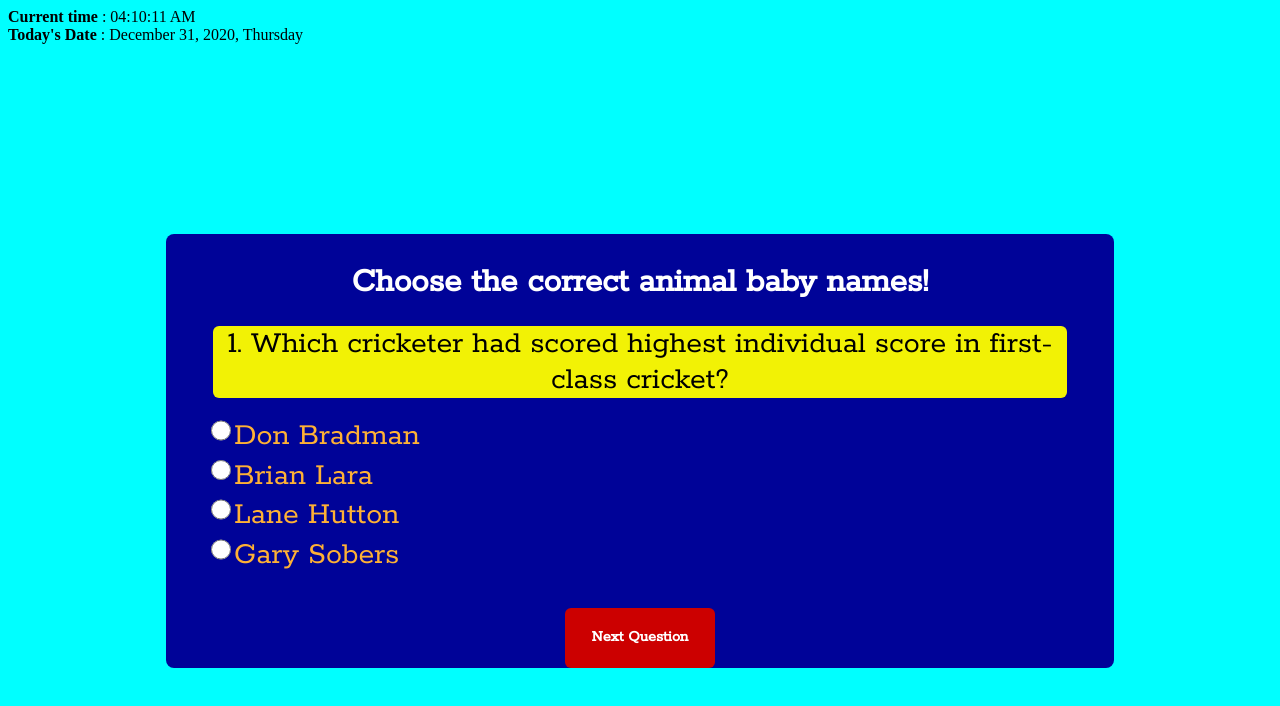
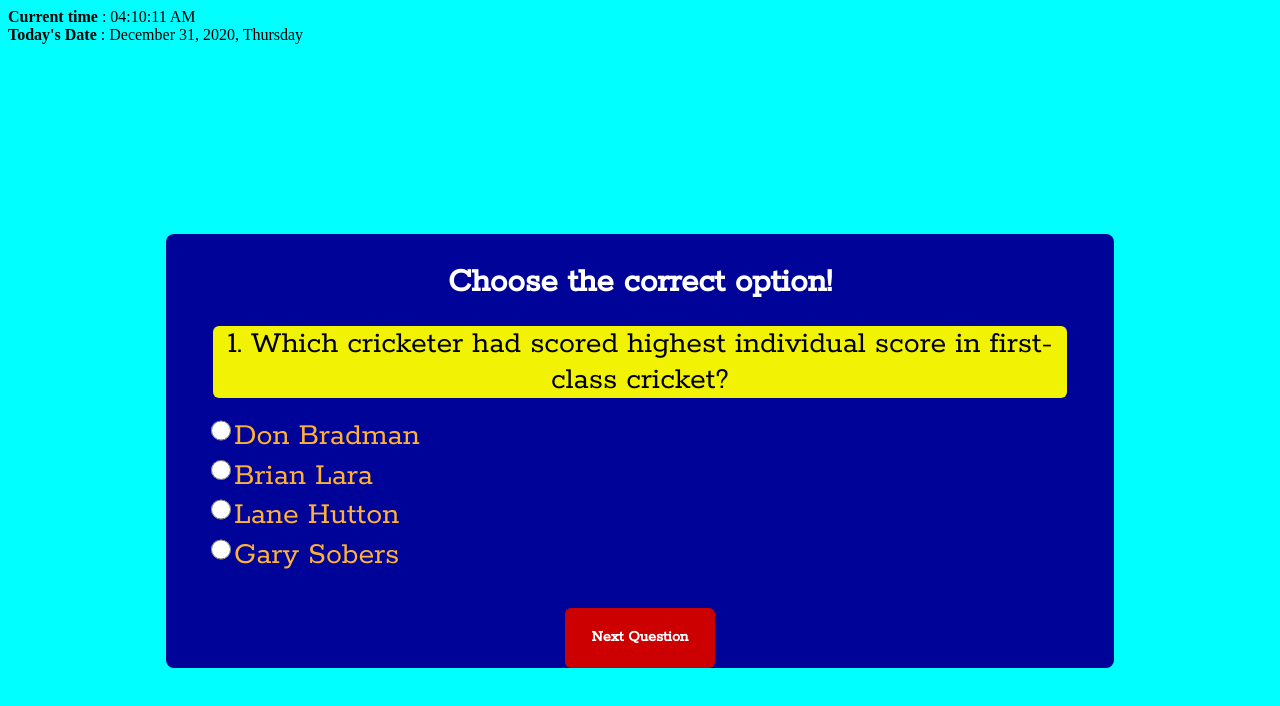
Before and after one commit to ramesh-11/Quiz-App, a plain HTML site: page index.html in a window 1280 px wide. Drawn offline with nearby package versions, Linux system fonts and the light colour scheme; a script that the page names is missing.

Commit message:
Update index.html

```diff
--- a/index.html
+++ b/index.html
@@ -20,7 +20,7 @@
 
 	<!--Quiz-->
 	<div class="quizContainer">
-		<h1>Choose the correct animal baby names!</h1>
+		<h1>Choose the correct option!</h1>
 		<div class="question"></div>
 		<ul class="choiceList"></ul>
 		<div class="quizMessage"></div>
```
